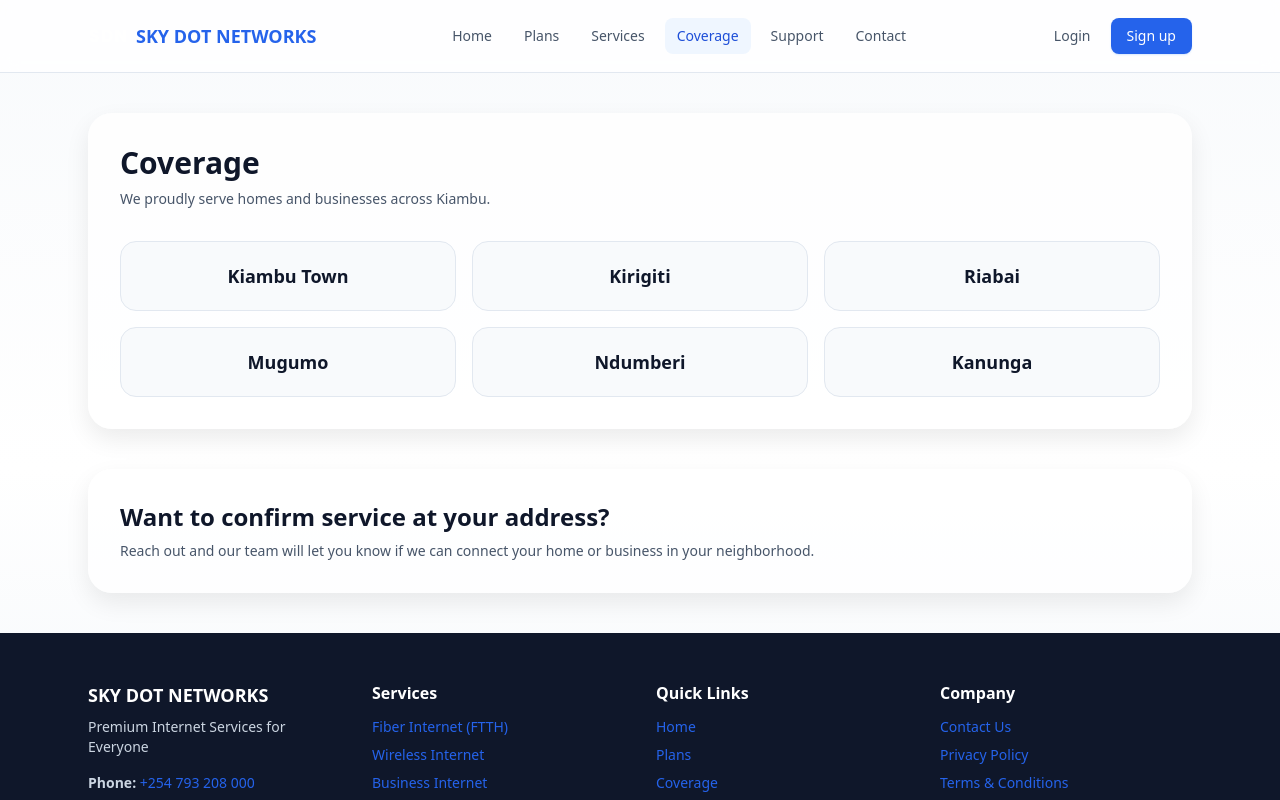
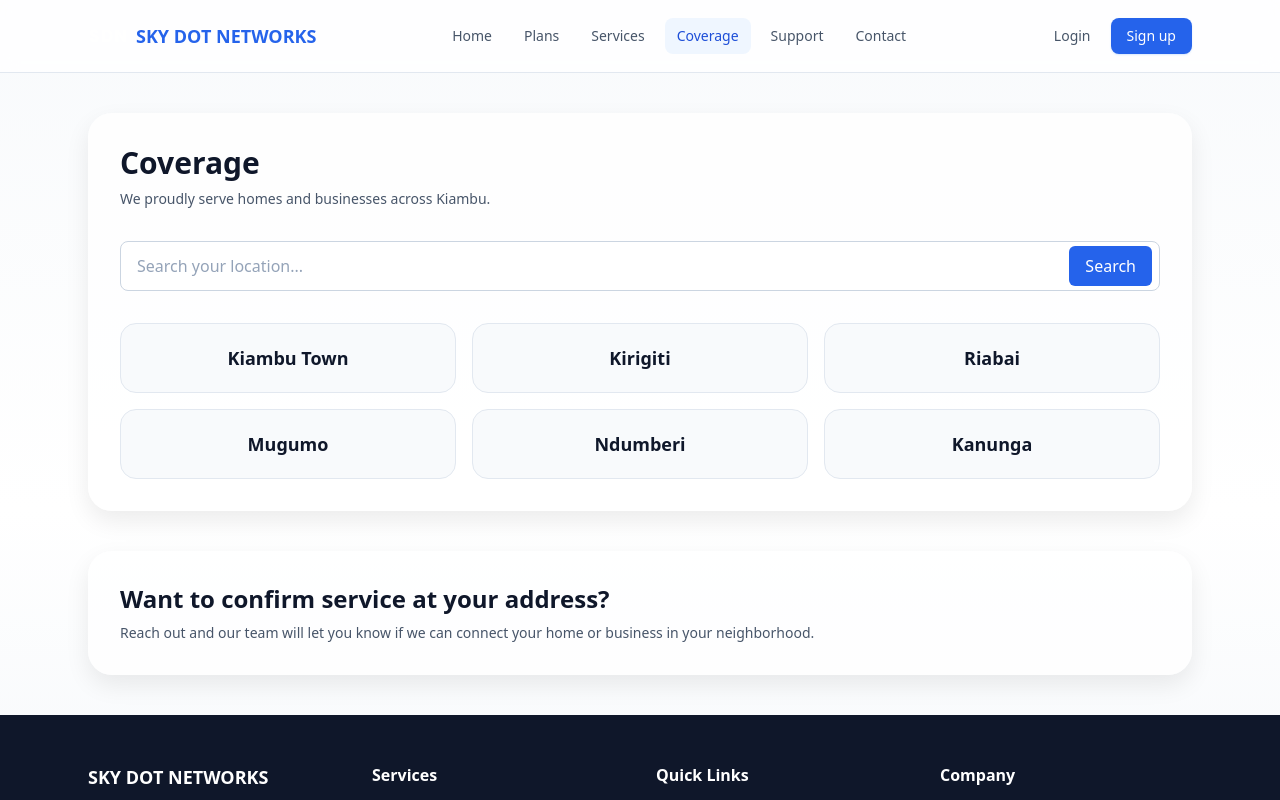
Before and after one commit to ittstevin/JEVI-TECH-COMM-LTD, a React (Vite) app: page /coverage in a window 1280 px wide. Shown: the top 800 px of the page. Built offline with nearby package versions, Linux system fonts and the light colour scheme.

Commit message:
Add coverage search bar with location verification

```diff
--- a/src/pages/CoveragePage.jsx
+++ b/src/pages/CoveragePage.jsx
@@ -11,6 +11,25 @@ export default function CoveragePage() {
     'Kanunga',
   ]
 
+  const [searchQuery, setSearchQuery] = useState('')
+  const [searchResult, setSearchResult] = useState(null)
+
+  const handleSearch = (e) => {
+    e.preventDefault()
+    const query = searchQuery.trim().toLowerCase()
+
+    if (!query) {
+      setSearchResult(null)
+      return
+    }
+
+    const found = coverageAreas.some(area => area.toLowerCase() === query)
+    setSearchResult({
+      query: searchQuery,
+      found: found
+    })
+  }
+
   return (
     <div className="space-y-10">
       <section className="rounded-3xl bg-white/80 p-8 shadow-soft">
@@ -18,6 +37,42 @@ export default function CoveragePage() {
         <p className="mt-2 max-w-2xl text-sm text-slate-600">
           We proudly serve homes and businesses across Kiambu.
         </p>
+
+        {/* Search Bar */}
+        <div className="mt-8 mb-8">
+          <form onSubmit={handleSearch} className="flex flex-col gap-4">
+            <div className="relative">
+              <input
+                type="text"
+                placeholder="Search your location..."
+                value={searchQuery}
+                onChange={(e) => setSearchQuery(e.target.value)}
+                className="w-full rounded-lg border border-slate-300 bg-white px-4 py-3 text-slate-900 placeholder-slate-400 focus:border-brand-500 focus:outline-none focus:ring-2 focus:ring-brand-500/20"
+              />
+              <button
+                type="submit"
+                className="absolute right-2 top-1/2 -translate-y-1/2 rounded-md bg-brand-600 px-4 py-2 text-white hover:bg-brand-700 transition"
+              >
+                Search
+              </button>
+            </div>
+          </form>
+
+          {/* Search Result */}
+          {searchResult && (
+            <div className={`mt-4 rounded-lg p-4 ${searchResult.found ? 'bg-green-50 border border-green-200' : 'bg-amber-50 border border-amber-200'}`}>
+              {searchResult.found ? (
+                <p className="text-green-800 font-medium">
+                  ✓ Great news! We serve <strong>{searchResult.query}</strong>. Get connected today!
+                </p>
+              ) : (
+                <p className="text-amber-800 font-medium">
+                  We are not yet located in <strong>{searchResult.query}</strong>. We're expanding soon! Stay tuned.
+                </p>
+              )}
+            </div>
+          )}
+        </div>
 
         <div className="mt-8 grid gap-4 sm:grid-cols-2 lg:grid-cols-3">
           {coverageAreas.map((area) => (
```
